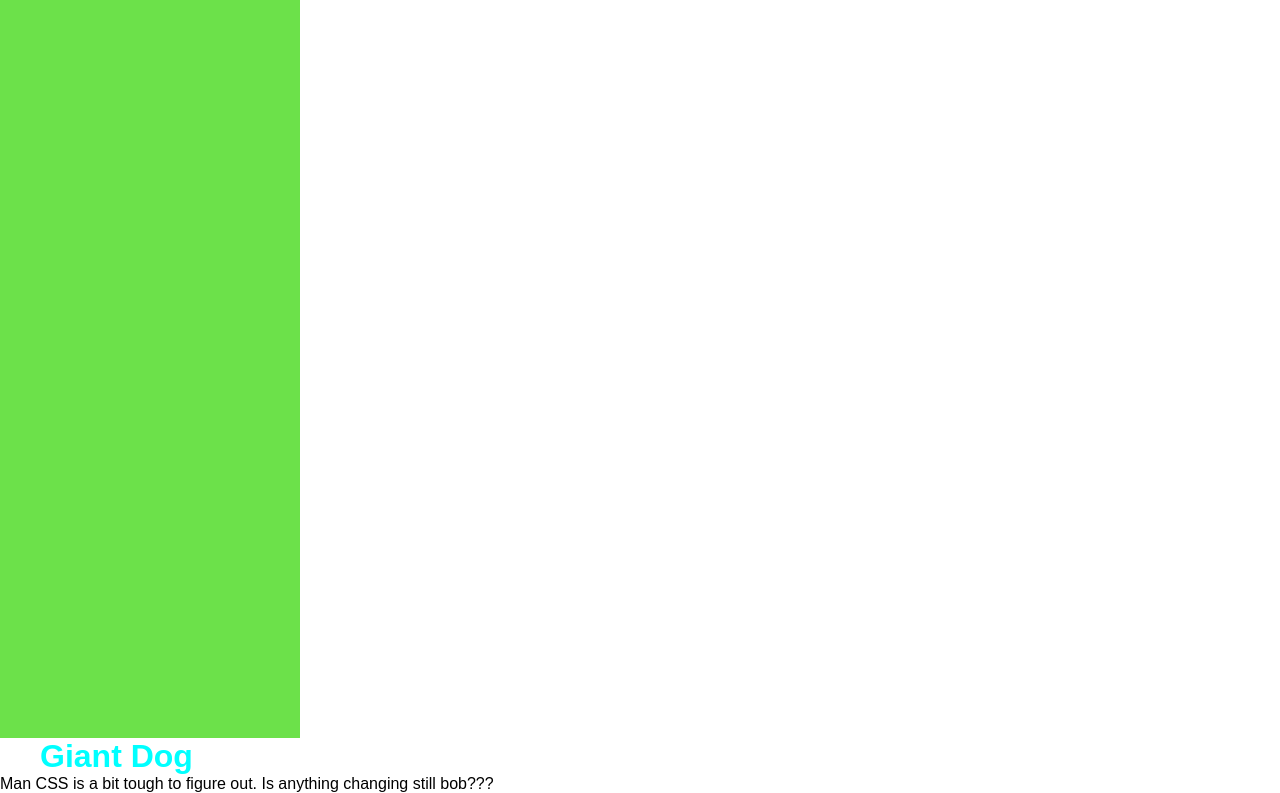
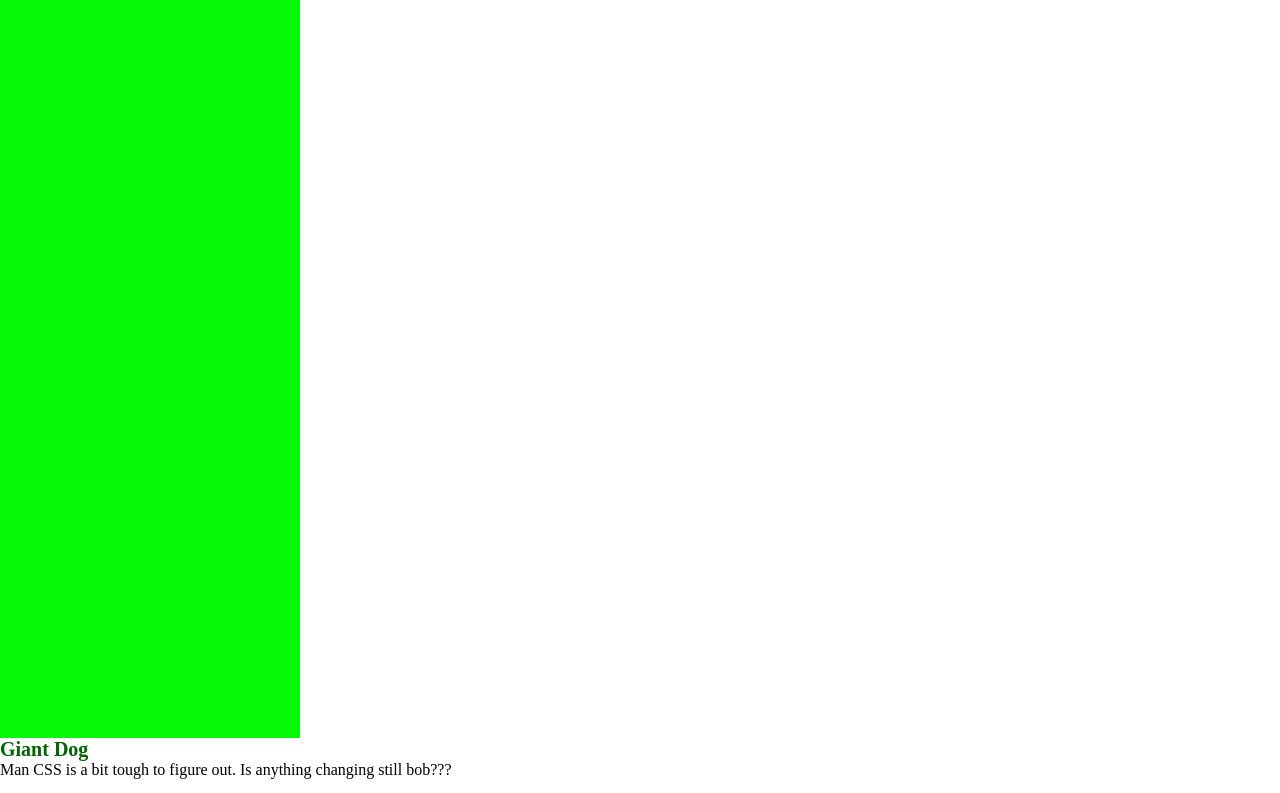
Before and after one commit to forrestzach/Gatsby-Practice-Site, a Gatsby site: page / in a window 1280 px wide. Shown: the part 112-905 px from the top of the page. Built offline with nearby package versions, Linux system fonts and the light colour scheme; Gatsby itself is replaced by a stand-in of ours; a web font is replaced by a local one.

Commit message:
Added global.css and colors, layout coming along

```diff
--- a/src/components/custom_header.module.css
+++ b/src/components/custom_header.module.css
@@ -1,3 +1,5 @@
+@import '../../src/global.css';
+
 @font-face{
     font-family: 'Metropolis';
     src: local('Metropolis'), url(C:\Users\forre\Desktop\HTML\GatsbyVSCode\gatsbypractice\src\fonts\Metropolis-Black.otf) format('truetype');
@@ -34,7 +36,7 @@ p{
     margin: 0px;
     font-size: 25px;
     font-family: Metropolis;
-    color: rgb(120,120,120);
+    color: var(--gray600);
 }
 
 .container{
@@ -42,5 +44,5 @@ p{
     padding: 0;
     width: 100vw;
     height: 50px;
-    background: rgb(235,235,235);
+    background: var(--gray100);
 }
--- a/src/components/layout.js
+++ b/src/components/layout.js
@@ -29,7 +29,7 @@ const Layout = ({ pageTitle, pageText, children }) => {
 
 
     <main className={container}>
-
+      <title>Forrest Zach</title>
       <Custom_header>
 
       </Custom_header>
@@ -40,7 +40,7 @@ const Layout = ({ pageTitle, pageText, children }) => {
           Column 1
         </div>
         <div className={pageContent}>
-          <title>Forrest Zach</title>
+
             {/* <ul className={navLinks}>
               <li className={navLinkItem}>
                 <Link to="/" className={navLinkText}>
--- a/src/components/layout.module.css
+++ b/src/components/layout.module.css
@@ -1,6 +1,8 @@
+@import '../../src/global.css';
+
 @font-face{
   font-family: 'Metropolis';
-  src: local('Metropolis'), url(C:\Users\forre\Desktop\HTML\GatsbyVSCode\gatsbypractice\src\fonts\Metropolis-Black.otf) format('truetype');
+  src: local('Metropolis'), url(C:\Users\forre\Desktop\HTML\GatsbyVSCode\gatsbypractice\src\fonts\Metropolis-Bold.otf) format('truetype');
 }
 
 body {
@@ -10,6 +12,14 @@ body {
   padding: 0;
   overflow-x: hidden;
 }
+/*
+p{
+  width: 100%;
+  height: 100%;
+  margin: 0;
+  padding: 0;
+  color: rgb(255,255,255);
+}*/
 
 .profileBlock{
     margin: 0px;
@@ -17,22 +27,38 @@ body {
     padding-left: 0px;
     width: 300px;
     height: 100vh;
-    background: rgb(108, 225, 74);
+    font-size: 40px;
+    font-family: Metropolis;
+    background: var(--green500);
+    color: rgb(255,255,255);
+}
+
+.flex-container {
+  display: flex;
+}
+
+.page-content{
+  margin: 0;
+  padding: 25px;
+  font-size: 12px;
+  font-family: Metropolis;
+}
+
+.heading {
+  margin: 0px;
+  font-size:20px;
+  color: var(--green800);
 }
 
 
-.container{
-    /*margin: auto;*/
+/* .container{
+    margin: auto;
     margin: 0px;
     max-width: auto;
     font-family: Arial;
 }
 
-.heading {
-  margin: 0px;
-  padding-left: 40px;
-  color: rgb(0, 255, 255);
-}
+
 .nav-links {
   margin: 0;
   margin-left: auto;
@@ -49,17 +75,7 @@ body {
 }
 .nav-link-text {
   margin: 0;
-  font-family: Metropolis-Black;
   margin-left: auto;
   margin-right: 0;
   color: black;
-}
-
-.flex-container {
-  display: flex;
-}
-
-.page-content{
-  margin: 0;
-
-}
+} */
--- /dev/null
+++ b/src/global.css
@@ -0,0 +1,22 @@
+:root{
+    --green100: #cdfecd;
+    --green200: #9cfc9c;
+    --green300: #6afb6a;
+    --green400: #4afa4a;
+    --green500: #06f906;
+    --green600: #05c705;
+    --green700: #049504;
+    --green800: #036303;
+    --green900: #013201;
+
+    --gray100: #e6e6e6;
+    --gray200: #cccccc;
+    --gray300: #b3b3b3;
+    --gray400: #999999;
+    --gray500: #808080;
+    --gray600: #666666;
+    --gray700: #4d4d4d;
+    --gray800: #333333;
+    --gray900: #1a1a1a;
+
+}
```
